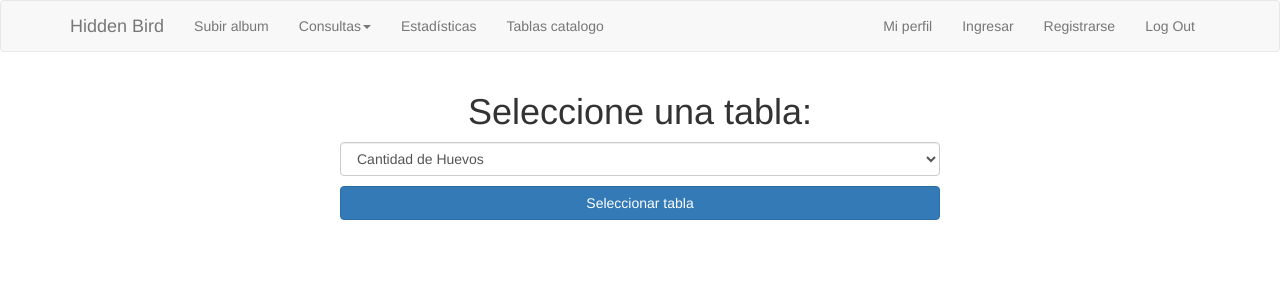
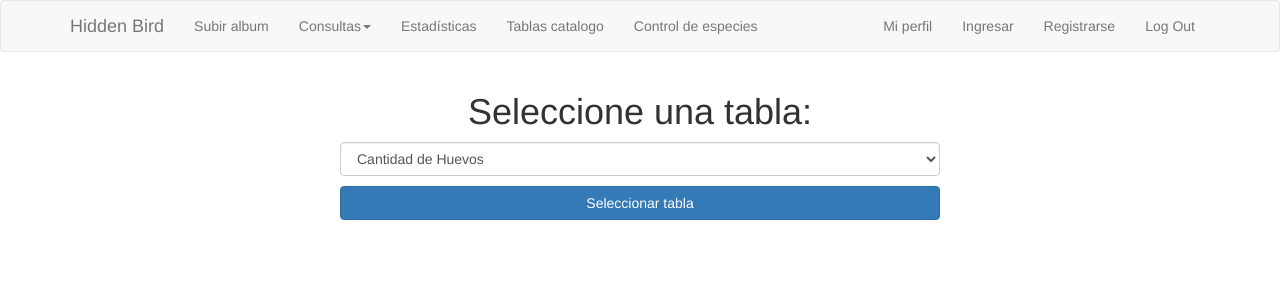
Before and after one commit to Bollack/Proyecto-Asociacion-Ornitologia, a PHP site: page /tCatalogo.php in a window 1280 px wide. Shown: the top 300 px of the page. Run offline with PHP 8.4, Linux system fonts and the light colour scheme.

Commit message:
Cambios menores.

```diff
--- a/App/especieAddModify.php
+++ b/App/especieAddModify.php
@@ -35,6 +35,7 @@
             </li>
             <li><a href="estadisticas.php">Estadísticas</a></li>
             <li><a href="tCatalogo.php">Tablas catálogo</a></li>
+            <li><a href="especieAddModify.php">Control de especies</a></li>
           </ul>
 
           <ul class="nav navbar-nav navbar-right" id="der-nav">
--- a/App/tCatalogo.php
+++ b/App/tCatalogo.php
@@ -38,6 +38,7 @@
             </li>
             <li><a href="estadisticas.php">Estadísticas</a></li>
             <li><a href="tCatalogo.php">Tablas catalogo</a></li>
+            <li><a href="especieAddModify.php">Control de especies</a></li>
           </ul>
 
           <ul class="nav navbar-nav navbar-right" id="der-nav">
```
